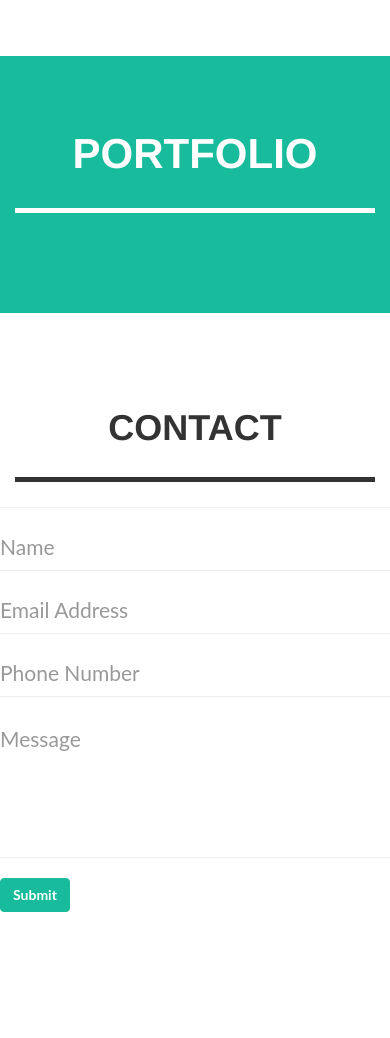
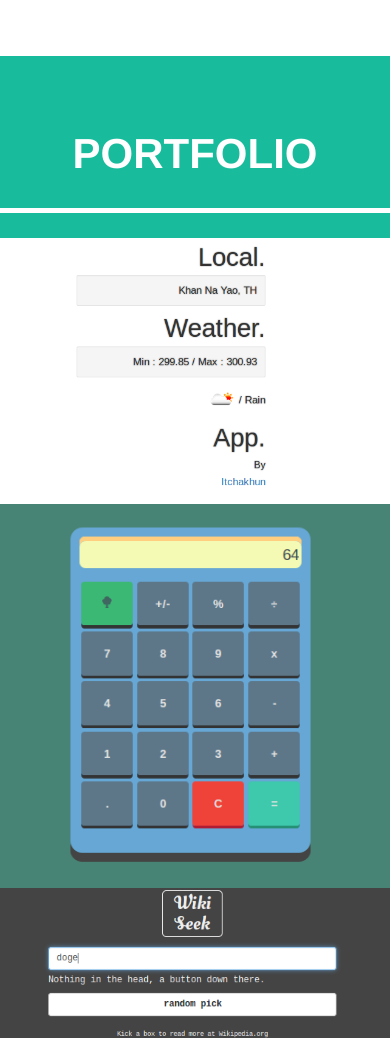
Before and after one commit to itchakhun/portfolio, a plain HTML site: page index.html in a window 390 px wide. Shown: the part 980-2018 px from the top of the page. Before the commit the page ends 1982 px from the top, so only its background shows below. Drawn offline with nearby package versions, Linux system fonts and the light colour scheme.

Commit message:
Major add portfolio photos

```diff
--- a/index.html
+++ b/index.html
@@ -75,9 +75,18 @@
     </section>
 
     <section id="portfolio" class="success">
-      <div class="container">
-        <h2 class="text-center">portfolio</h2>
-        <hr>
+      <h2 class="text-center">portfolio</h2>
+      <hr>
+      <div id="port-photo">
+
+            <a href="http://codepen.io/itchakhun/full/mPNeyx" target="_blank"><img src="picture/weather app.png" alt="codepen thumb"/></a>
+
+            <a href="http://codepen.io/itchakhun/full/rLLbMJ/" target="_blank"><img src="picture/calculator.png" alt="codepen thumb"/></a>
+
+            <a href="http://codepen.io/itchakhun/full/YqmwZb" target="_blank"><img src="picture/wiki seek.png" alt="codepen thumb"/></a>
+
+            <a href="http://yelp-camp-by-itchakhun.herokuapp.com/campgrounds" target="_blank"><img src="picture/yelpcamp.png" alt="codepen thumb"/></a>
+
       </div>
     </section>
 
--- a/portfolio.css
+++ b/portfolio.css
@@ -54,3 +54,54 @@ hr {
   max-width:500px;
   margin: 30px auto 25px;
 }
+
+/*/image gallery*/
+
+#port-photo {
+  line-height: 0;
+  -webkit-column-count: 5;
+  -webkit-column-gap:   0px;
+  -moz-column-count:    5;
+  -moz-column-gap:      0px;
+  column-count:         5;
+  column-gap:           0px;
+}
+
+#port-photo img {
+  width: 100% !important;
+  height: auto !important;
+}
+
+@media (max-width:1200px) {
+  #port-photo {
+
+    -webkit-column-count: 4;
+    -moz-column-count:    4;
+    column-count:         4;
+  }
+}
+@media (max-width:1000px) {
+  #port-photo {
+
+    -webkit-column-count: 3;
+    -moz-column-count:    3;
+    column-count:         3;
+  }
+}
+
+@media (max-width:800px) {
+  #port-photo {
+
+    -webkit-column-count: 2;
+    -moz-column-count:    2;
+    column-count:         2;
+  }
+}
+@media (max-width:400px) {
+  #port-photo {
+
+    -webkit-column-count: 1;
+    -moz-column-count:    1;
+    column-count:         1;
+  }
+}
```
Also changed, not shown: picture/calculator.png (added), picture/weather app.png (added), picture/wiki seek.png (added), picture/yelpcamp.png (added).
